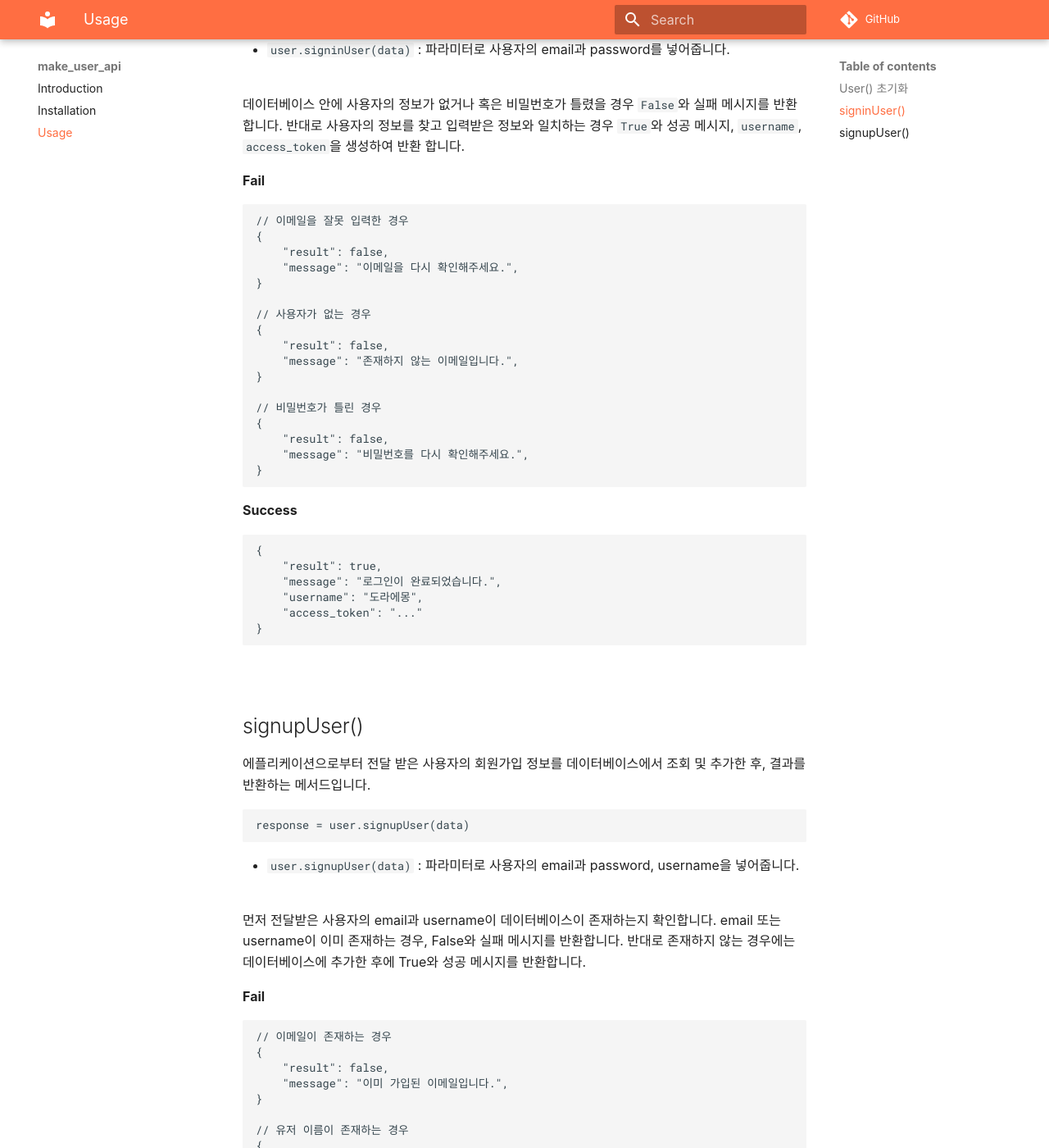
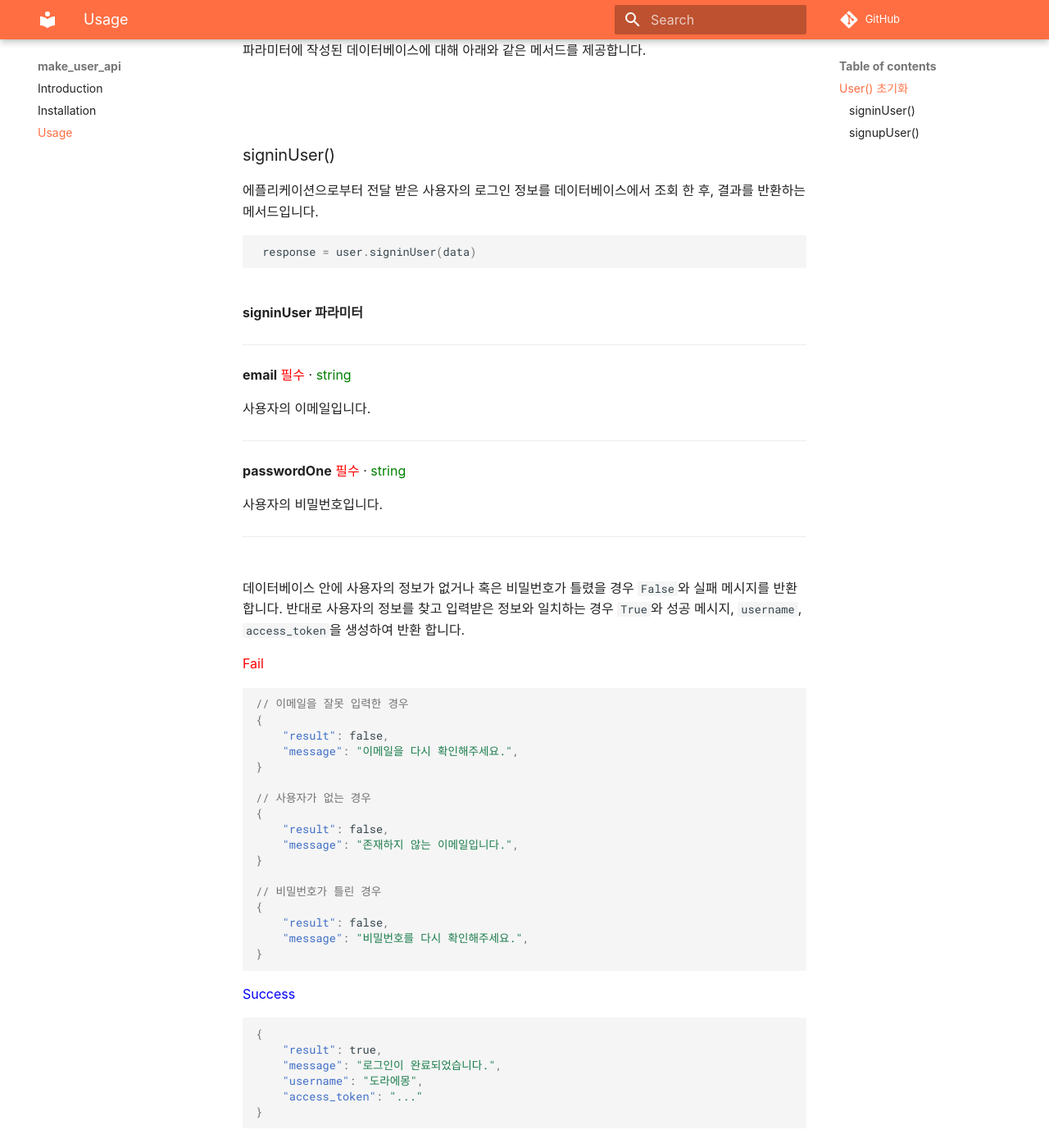
Before and after one commit to dongdongjae/make_user_api_docs, an MkDocs documentation site: the page built from docs/usage.md, in a window 1280 px wide and 1400 px high, scrolled down 678 px. Shown: the whole window at 82% size. Built offline with MkDocs 1.6.1 and Material for MkDocs 9.7.7, drawn with Linux system fonts in a browser that asks for light colours; comment, search, counter and statistics services are not loaded; some of the changed text lies outside the part shown.

Commit message:
docs 수정

````diff
--- a/docs/installation.md
+++ b/docs/installation.md
@@ -1,4 +1,4 @@
-가상환경 생성 후, `make_user_api` 패키지를 설치합니다.
+Python에서 가상환경 생성 후, `make_user_api` 패키지를 설치합니다.
 
 ```
 $ pip install make_user_api
--- a/docs/usage.md
+++ b/docs/usage.md
@@ -4,27 +4,61 @@
 ```py
 from dong_api.users import User
 
-
 user = User(db_name, db_table_name)
 ```
-- `db_name` : SQLite DB 이름
+
+<br />
+**User 파라미터**
+<br />
+
+---
+
+
+<P><span style="font-weight:bold">db_name</span> <span style="color:red">필수</span> · <span style="color:green">string</span></p>
+SQLite DB 이름입니다.
+
+---
+
+<P><span style="font-weight:bold">db_table_name</span> <span style="color:red">필수</span> · <span style="color:green">string</span></p>
+DB table 이름입니다.
+
+---
+
+
+파라미터에 작성된 데이터베이스에 대해 아래와 같은 메서드를 제공합니다.
+
 <br/ >
-- `db_table_name` : DB table 이름
+<br/ >
 
-라미터에 작성된 데이터베이스에 대해 아래와 같은 메서드를 제공합니다.
-
-## signinUser()
+### signinUser()
 에플리케이션으로부터 전달 받은 사용자의 로그인 정보를 데이터베이스에서 조회 한 후, 결과를 반환하는 메서드입니다.
 
 ``` py
  response = user.signinUser(data)
 ```
-- `user.signinUser(data)` : 파라미터로 사용자의 email과 password를 넣어줍니다.
+<br />
+**signinUser 파라미터**
+<br />
 
-<br/ >
+---
+
+
+<P><span style="font-weight:bold">email</span> <span style="color:red">필수</span> · <span style="color:green">string</span></p>
+사용자의 이메일입니다.
+
+---
+
+<P><span style="font-weight:bold">passwordOne</span> <span style="color:red">필수</span> · <span style="color:green">string</span></p>
+사용자의 비밀번호입니다.
+
+---
+
+<br />
 데이터베이스 안에 사용자의 정보가 없거나 혹은 비밀번호가 틀렸을 경우 `False`와 실패 메시지를 반환합니다. 반대로 사용자의 정보를 찾고 입력받은 정보와 일치하는 경우 `True`와 성공 메시지, `username`, `access_token`을 생성하여 반환 합니다.
+<br />
 
-**Fail**
+<span style="color:red">Fail</span>
+
 ```json
 // 이메일을 잘못 입력한 경우
 {
@@ -45,7 +79,8 @@ user = User(db_name, db_table_name)
 }
 ```
 
-**Success**
+<span style="color:blue">Success</span>
+
 ```json
 {
     "result": true,
@@ -56,19 +91,42 @@ user = User(db_name, db_table_name)
 ```
 
 <br/ >
+<br/ >
 
-
-## signupUser()
+### signupUser()
 에플리케이션으로부터 전달 받은 사용자의 회원가입 정보를 데이터베이스에서 조회 및 추가한 후, 결과를 반환하는 메서드입니다.
 ```py
 response = user.signupUser(data)
 ```
-- `user.signupUser(data)` : 파라미터로 사용자의 email과 password, username을 넣어줍니다.
 
-<br/ >
+<br />
+**signupUser 파라미터**
+<br />
+
+---
+
+
+<P><span style="font-weight:bold">email</span> <span style="color:red">필수</span> · <span style="color:green">string</span></p>
+사용자의 이메일입니다.
+
+---
+
+<P><span style="font-weight:bold">password</span> <span style="color:red">필수</span> · <span style="color:green">string</span></p>
+사용자의 비밀번호입니다. 반드시 6글자 이상의 문자열이어야 합니다.
+
+---
+
+<P><span style="font-weight:bold">username</span> <span style="color:red">필수</span> · <span style="color:green">string</span></p>
+사용자의 이름(닉네임)입니다.
+
+---
+
+
+<br />
 먼저 전달받은 사용자의 email과 username이 데이터베이스이 존재하는지 확인합니다. email 또는 username이 이미 존재하는 경우, False와 실패 메시지를 반환합니다. 반대로 존재하지 않는 경우에는 데이터베이스에 추가한 후에 True와 성공 메시지를 반환합니다.
 
-**Fail**
+<span style="color:red">Fail</span>
+
 ```json
 // 이메일이 존재하는 경우
 {
@@ -83,7 +141,8 @@ response = user.signupUser(data)
 }
 ```
 
-**Success**
+<span style="color:blue">Success</span>
+
 ```json
 {
     "result": true,
--- a/mkdocs.yml
+++ b/mkdocs.yml
@@ -13,6 +13,15 @@ theme:
   font:
     text: Noto Sans Korean
 
+markdown_extensions:
+  - pymdownx.highlight:
+      anchor_linenums: true
+      line_spans: __span
+      pygments_lang_class: true
+  - pymdownx.inlinehilite
+  - pymdownx.snippets
+  - pymdownx.superfences
+
 
 
 repo_url: https://github.com/dongdongjae/make_package
````
